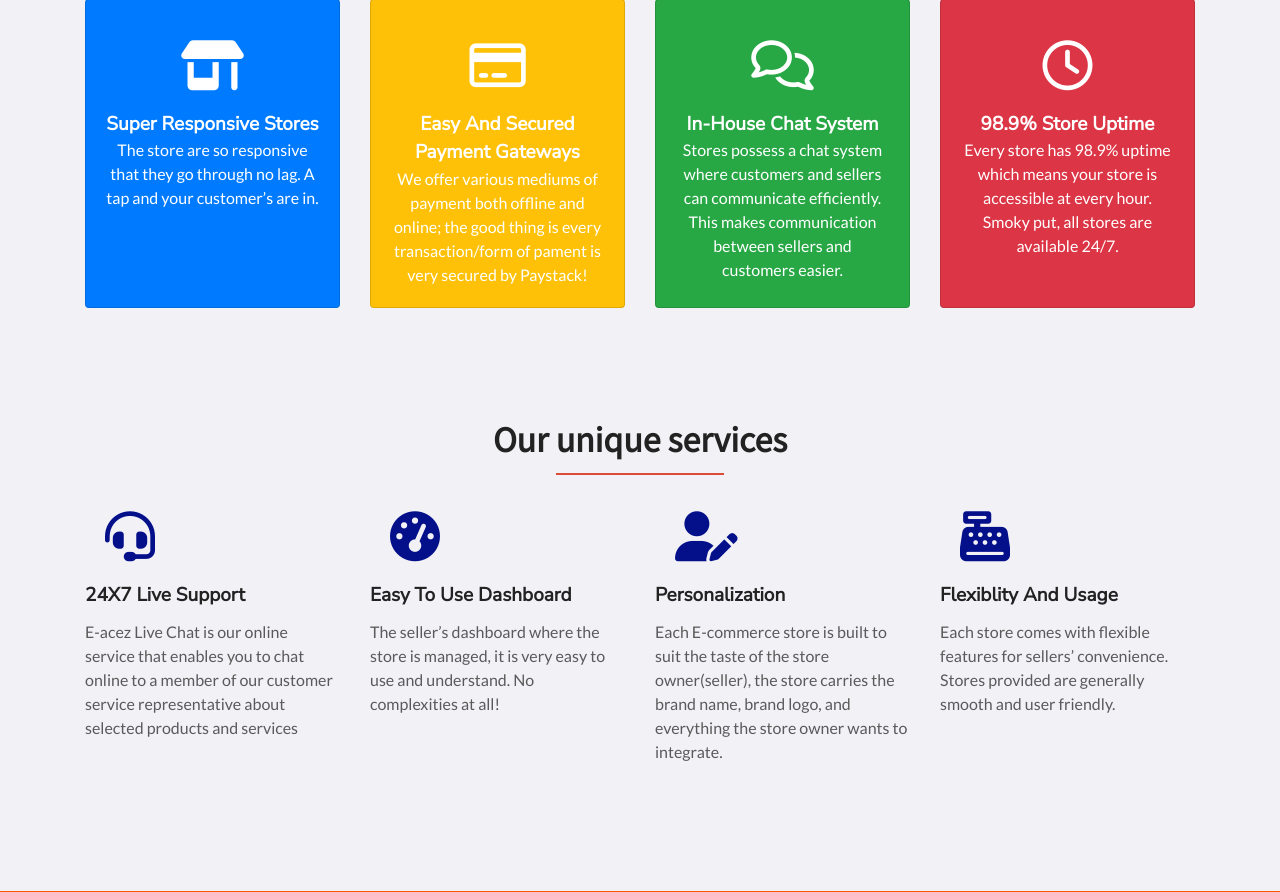
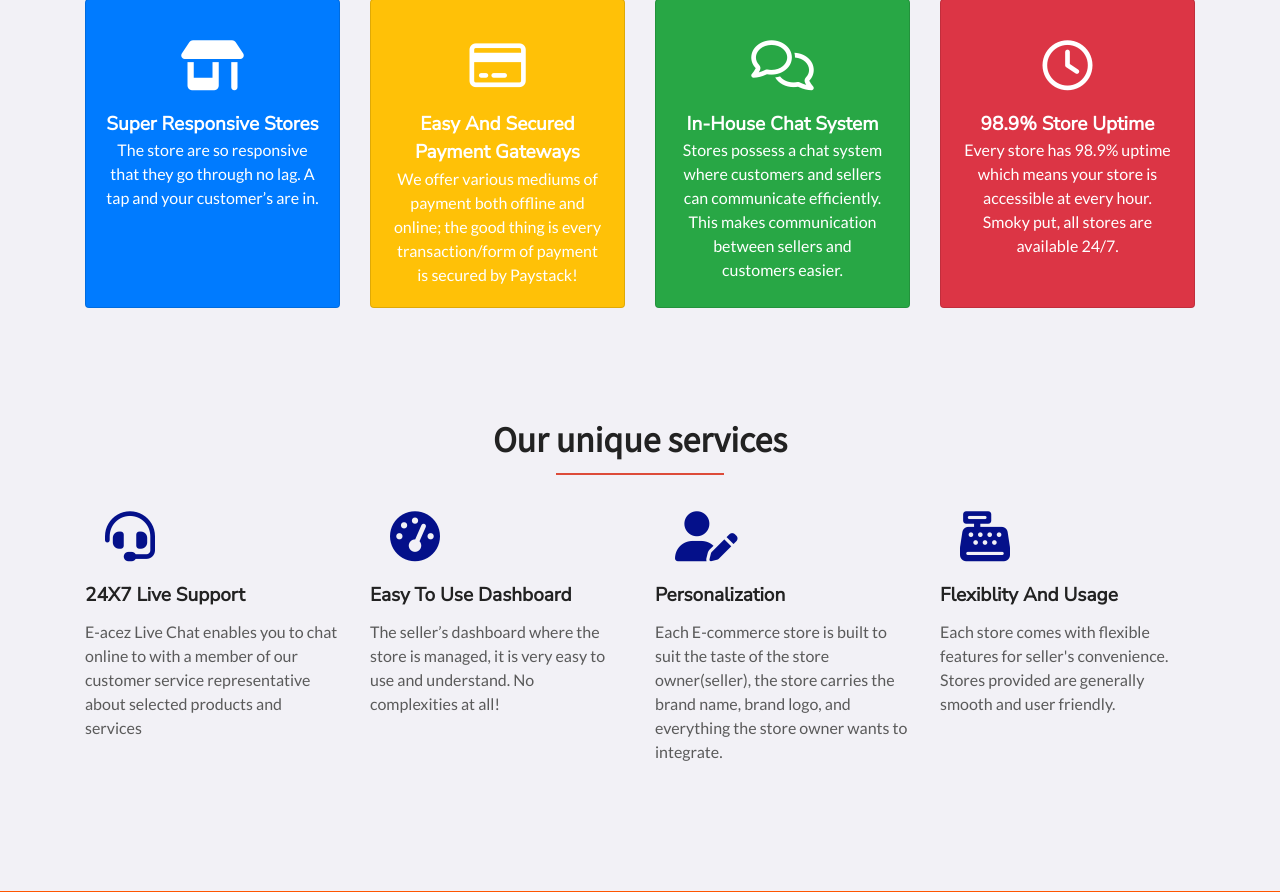
Before and after one commit to Jos33y/e-acez-website, a PHP site: page / in a window 1280 px wide. Shown: the part 994-1886 px from the top of the page. Run offline with PHP 8.4, Linux system fonts and the light colour scheme; some libraries are stand-ins or nearby versions; some web fonts are replaced.

Commit message:
corrected some english on homepage

```diff
--- a/index.php
+++ b/index.php
@@ -48,7 +48,7 @@ include('header.php')
             <span class="sub-title">Easy and Secured Payment Gateways</span>
             <p class="card-text">
             We offer various mediums of payment both offline and online;
-             the good thing is every transaction/form of pament is very secured by Paystack!
+             the good thing is every transaction/form of payment is secured by Paystack!
             </p>
             </div>
         </div>
@@ -88,7 +88,7 @@ include('header.php')
             <span class="sub-title">24X7 live support</span>
             <br>
             <p class="title-text">
-            E-acez Live Chat is our online service that enables you to chat online to a member
+            E-acez Live Chat enables you to chat online to with a member
              of our customer service representative about selected products and services
             </p>
         </div>
@@ -121,7 +121,7 @@ include('header.php')
             <span class="sub-title">Flexiblity and Usage</span>
             <br>
             <p class="title-text">
-            Each store comes with flexible features for sellers’ convenience.
+            Each store comes with flexible features for seller's convenience.
              Stores provided are generally smooth and user friendly.
             </p>
 
```
